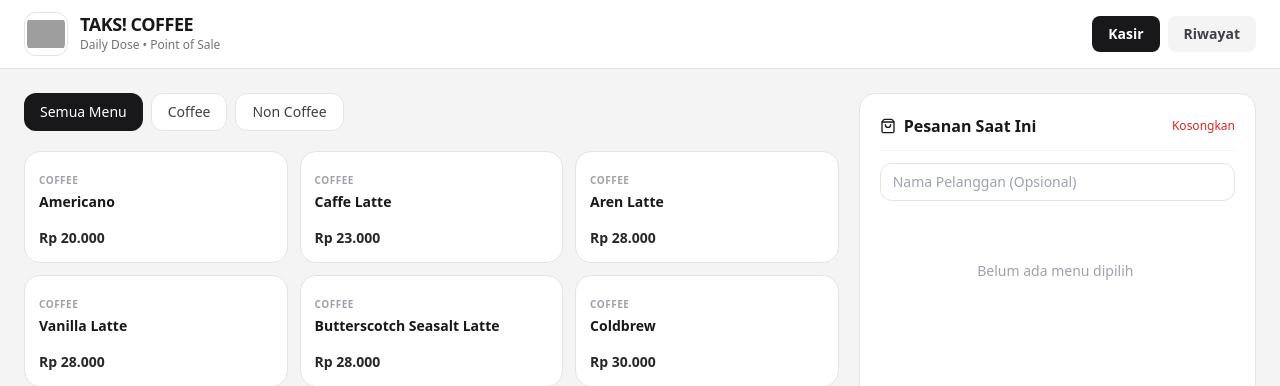
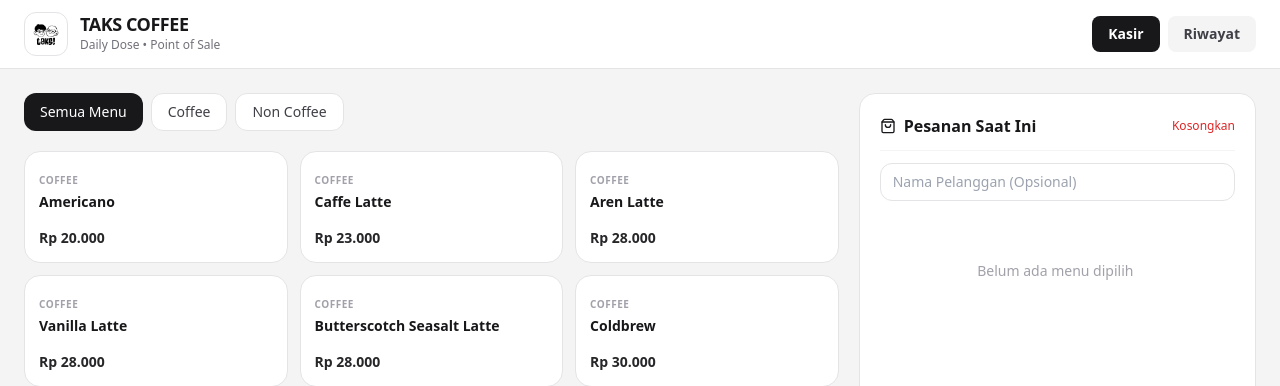
Before and after one commit to Christsss18/taks-coffee-pos, a Spring Boot app: page / in a window 1280 px wide. Shown: the top 386 px of the page. Run offline with Spring Boot 4, Linux system fonts and the light colour scheme; some libraries are stand-ins or nearby versions; grey boxes are pictures that could not be loaded.

Commit message:
Perbarui file logo

```diff
--- a/src/main/resources/static/index.html
+++ b/src/main/resources/static/index.html
@@ -29,9 +29,9 @@
     <!-- Navbar -->
     <header class="bg-white border-b border-zinc-200 px-4 lg:px-6 py-3 flex items-center justify-between sticky top-0 z-30">
         <div class="flex items-center gap-3">
-            <img src="/logo-taks.jpg" alt="Logo Taks! Coffee" class="w-11 h-11 rounded-xl object-contain border border-zinc-200 bg-white p-0.5">
+            <img src="/logo-taks.png" alt="Logo Taks! Coffee" class="w-11 h-11 rounded-xl object-contain border border-zinc-200 bg-white p-0.5">
             <div>
-                <h1 class="font-bold text-lg tracking-tight leading-none">TAKS! COFFEE</h1>
+                <h1 class="font-bold text-lg tracking-tight leading-none">TAKS COFFEE</h1>
                 <p class="text-xs text-zinc-500 mt-1">Daily Dose • Point of Sale</p>
             </div>
         </div>
@@ -165,7 +165,7 @@
     <div id="receipt-overlay" class="hidden fixed inset-0 bg-black/50 z-50 flex items-center justify-center p-4">
         <div id="receipt-modal" class="bg-white w-full max-w-xs rounded-2xl p-5 shadow-xl text-zinc-900 font-mono text-xs">
             <div class="text-center border-b border-dashed border-zinc-300 pb-3">
-                <img src="/logo-taks.jpg" alt="Taks! Coffee" class="w-14 h-14 mx-auto mb-1.5 object-contain">
+                <img src="/logo-taks.png" alt="Taks! Coffee" class="w-14 h-14 mx-auto mb-1.5 object-contain">
                 <h3 class="font-bold text-sm tracking-wide">TAKS! COFFEE</h3>
                 <p class="text-[11px] text-zinc-500">@takscoffee.id</p>
                 <p id="rec-date" class="text-[10px] text-zinc-400 mt-1"></p>
```
